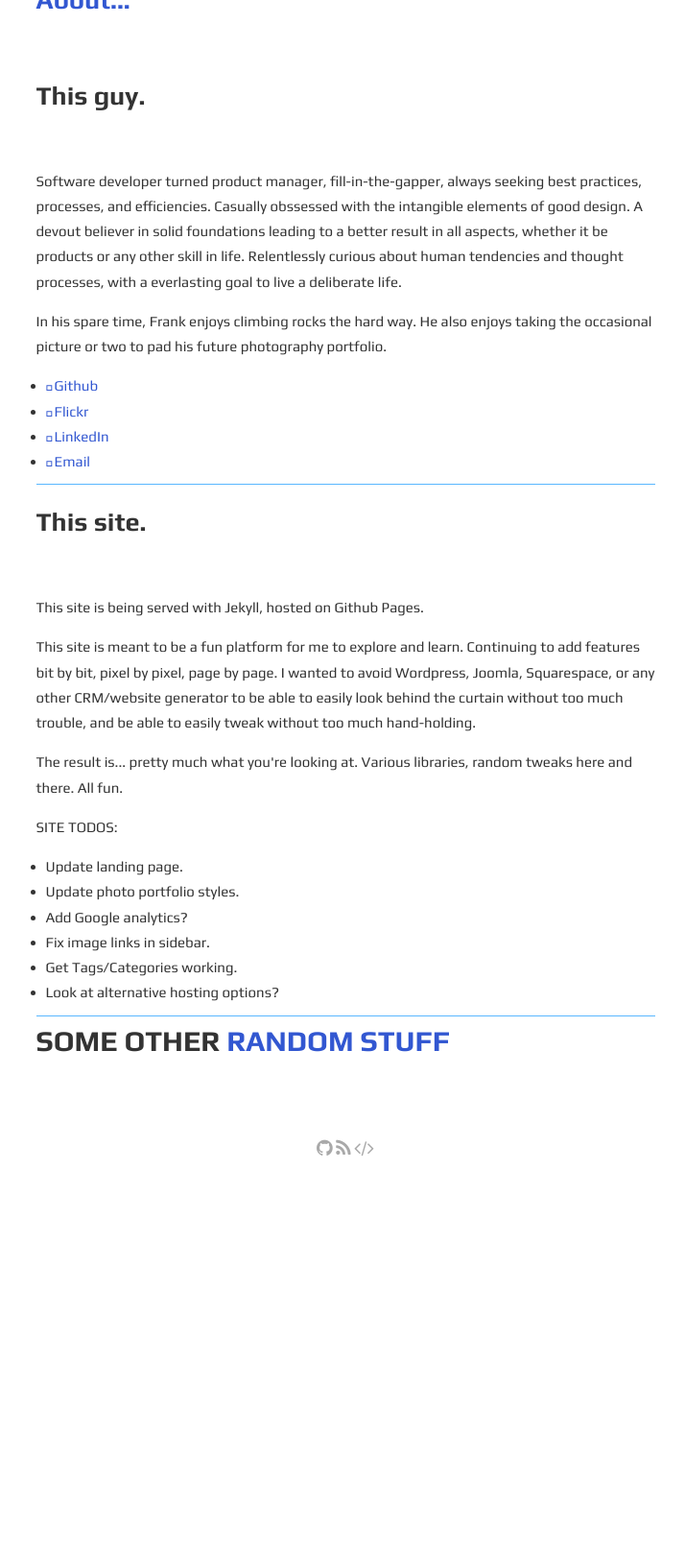
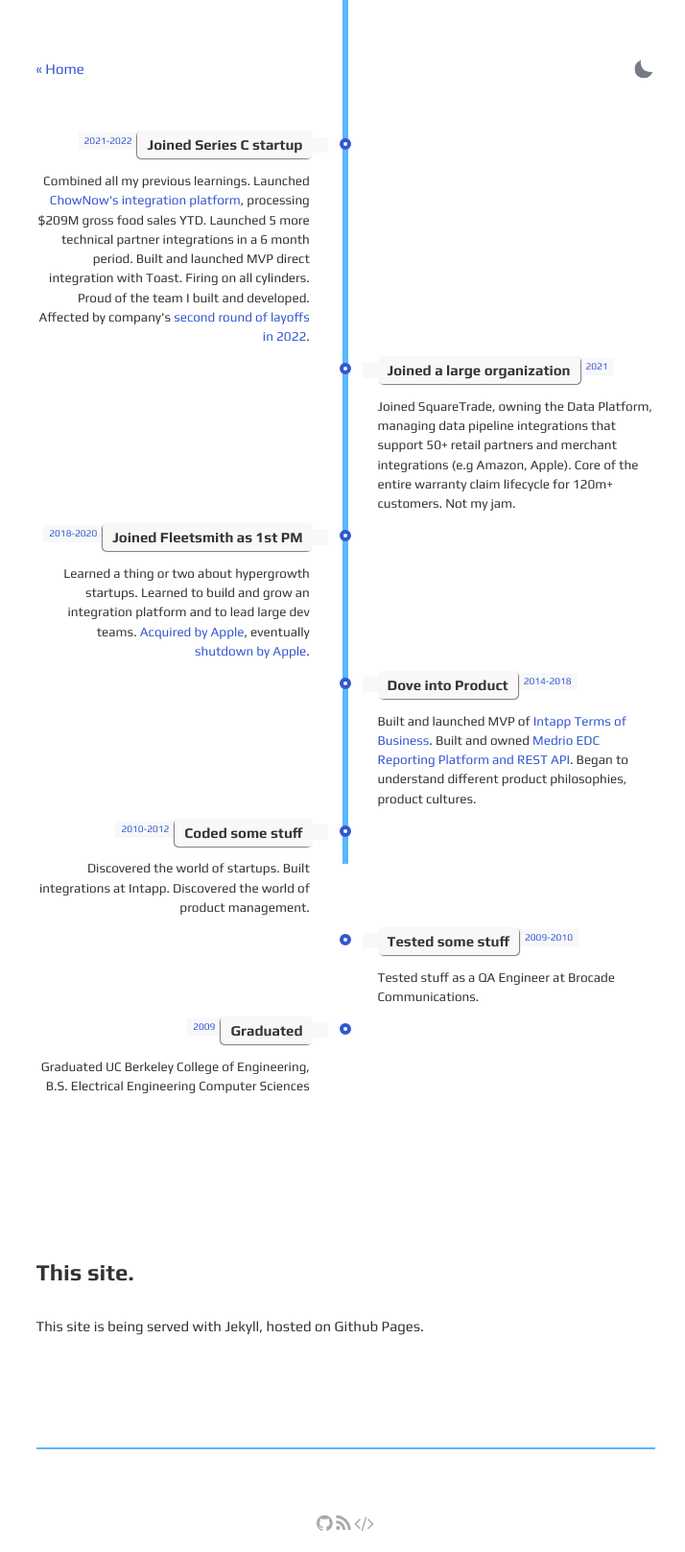
Before and after one commit to justsayknarf/justsayknarf.github.io, a Jekyll site: the page built from about/index.html, in a window 1280 px wide. Shown: the whole page at 96% size, without its empty margins (280-994 px from the left). Built offline with Jekyll 4.4.1, drawn with Linux system fonts in a browser that asks for light colours; before the commit the page ends 1226 px from its top, so only the background shows below that.

Commit message:
updated about page

```diff
--- a/about/index.html
+++ b/about/index.html
@@ -1,67 +1,138 @@
 ---
 layout: default
 ---
-<div id="main">
-	<article class="post">
-		<header>
-			<div class="title">
-				<h2><a href="#">About...</a></h2>
-			</div>
-		</header>
 
-		<div class="spotlight">
-			<div class="content">
-				<header class="major">
-					<h2>This guy.</h2>
-				</header>
-				<p>Software developer turned product manager, fill-in-the-gapper, always seeking best practices, processes, and efficiencies. Casually obssessed with the intangible elements of good design. A devout believer in solid foundations leading to a better result in all aspects, whether it be products or any other skill in life.  Relentlessly curious about human tendencies and thought processes, with a everlasting goal to live a deliberate life. </p>
-				<p>In his spare time, Frank enjoys climbing rocks the hard way. He also enjoys taking the occasional picture or two to pad his future photography portfolio. </p>
-				<ul class="icons">
-			        <li><a href="http://github.com/justsayknarf/" class="fa-github"><span class="label">Github</span></a></li>
-			        <li><a href="https://www.flickr.com/photos/justsayknarf" class="fa-flickr"><span class="label">Flickr</span></a></li>
-			        <li><a href="https://www.linkedin.com/in/frank-yang-9a51ba18" class="fa-linkedin"><span class="label">LinkedIn</span></a></li>
-			        <li><a href="mailto:frank(dot)kb(dot)yang@gmail.com" class="fa-envelope"><span class="label">Email</span></a></li>
-			      </ul>
-
-			</div>
-		</div>
-
-		<hr>
-
-		<div class="spotlight">
-			<div class="content">
-				<header class="major">
-					<h2>This site.</h2>
-				</header>
-				<p>This site is being served with Jekyll, hosted on Github Pages.</p>
-				<p>This site is meant to be a fun platform for me to explore and learn. Continuing to add features bit by bit, pixel by pixel, page by page. I wanted to avoid Wordpress, Joomla, Squarespace, or any other CRM/website generator to be able to easily look behind the curtain without too much trouble, and be able to easily tweak without too much hand-holding.</p>
-				<p>The result is... pretty much what you're looking at.  Various libraries, random tweaks here and there. All fun.</p>
-
-				<p> SITE TODOS:
-				<ul>
-				<li class="complete">Update landing page.</li>
-				<li class="complete">Update photo portfolio styles.</li>
-				<li class="complete">Add Google analytics?</li>
-				<li>Fix image links in sidebar.</li>
-				<li>Get Tags/Categories working. </li>
-				<li>Look at alternative hosting options?</li>
-				</ul>
+	<section class="post">
+	  <div class="flex-row-between">
+	      <a href="{{ site.url }}{{ site.baseurl }}/">« Home</a>
+	    <button title="Change theme" id="theme-toggle" onclick="modeSwitcher()">
+	      <div></div>
+	    </button>
+	  </div>
+	</section>
 
 
 
-			</div>
-		</div>
+		<section>
+		    <!-- The Timeline -->
 
-		<hr>
+		    <ul class="timeline">
 
-		<h1>Some other <a href="/projects">random stuff</a></h1>
+		        <!-- Item 1 -->
+		        <li>
+		            <div class="direction-l">
+		                <div class="flag-wrapper">
+		                    <span class="flag">Joined Series C startup</span>
+		                    <span class="time-wrapper"><span class="time">2021-2022</span></span>
+		                </div>
+		                <div class="desc">
+		                    Combined all my previous learnings. Launched <a href="https://get.chownow.com/blog/chownow-brings-new-pos-integrations/">ChowNow's integration platform</a>, processing $209M gross food sales YTD.
+		                    Launched 5 more technical partner integrations in a 6 month period. Built and launched MVP direct integration with Toast. Firing on all cylinders. Proud of the team I built and developed.
+		                     Affected by company's <a href="https://www.restaurantbusinessonline.com/technology/chownow-cuts-more-jobs-delivery-demand-levels-out">second round of layoffs in 2022</a>.
+		                </div>
+		            </div>
+		        </li>
 
 
 
+		        <!-- Item 1 -->
+		        <li>
+		            <div class="direction-r">
+		                <div class="flag-wrapper">
+		                    <span class="flag">Joined a large organization</span>
+		                    <span class="time-wrapper"><span class="time">2021</span></span>
+		                </div>
+		                <div class="desc">
+		                    Joined SquareTrade, owning the Data Platform, managing data pipeline integrations that support 50+ retail partners and merchant integrations (e.g Amazon, Apple). Core of the entire warranty claim lifecycle for 120m+ customers. Not my jam.
+		                </div>
+		            </div>
+		        </li>
 
 
 
+		        <!-- Item 1 -->
+		        <li>
+		            <div class="direction-l">
+		                <div class="flag-wrapper">
+		                    <span class="flag">Joined Fleetsmith as 1st PM</span>
+		                    <span class="time-wrapper"><span class="time">2018-2020</span></span>
+		                </div>
+		                <div class="desc">
+		                    Learned a thing or two about hypergrowth startups. Learned to build and grow an integration platform and to lead large dev teams.
+		                    <a href="https://techcrunch.com/2020/06/24/apple-has-acquired-fleetsmith-a-startup-that-helps-it-manage-apple-devices-remotely/"> Acquired by Apple</a>, eventually <a href="https://support.apple.com/en-us/HT213238"> shutdown by Apple</a>.
+		                </div>
+		            </div>
+		        </li>
 
 
-	</article>
-</div>
+		        <!-- Item 1 -->
+		        <li>
+		            <div class="direction-r">
+		                <div class="flag-wrapper">
+		                    <span class="flag">Dove into Product</span>
+		                    <span class="time-wrapper"><span class="time">2014-2018</span></span>
+		                </div>
+		                <div class="desc">
+		                    Built and launched MVP of <a href="https://www.intapp.com/terms/">Intapp Terms of Business</a>.
+		                    Built and owned <a href="https://medrio.com/electronic-data-capture-edc/">Medrio EDC Reporting Platform and REST API</a>.
+		                    Began to understand different product philosophies, product cultures.
+		                </div>
+		            </div>
+		        </li>
+
+
+		        <!-- Item 2 -->
+		        <li>
+		            <div class="direction-l">
+		                <div class="flag-wrapper">
+		                    <span class="flag">Coded some stuff</span>
+		                    <span class="time-wrapper"><span class="time">2010-2012</span></span>
+		                </div>
+		                <div class="desc">
+		                    Discovered the world of startups. Built integrations at Intapp. Discovered the world of product management.
+		                </div>
+		            </div>
+		        </li>
+
+		        <!-- Item 3 -->
+		        <li>
+		            <div class="direction-r">
+		                <div class="flag-wrapper">
+		                    <span class="flag">Tested some stuff</span>
+		                    <span class="time-wrapper"><span class="time">2009-2010</span></span>
+		                </div>
+		                <div class="desc">
+		                    Tested stuff as a QA Engineer at Brocade Communications.
+		                </div>
+		            </div>
+		        </li>
+
+
+		        <!-- Item 4 -->
+		        <li>
+		            <div class="direction-l">
+		                <div class="flag-wrapper">
+		                    <span class="flag">Graduated</span>
+		                    <span class="time-wrapper"><span class="time">2009</span></span>
+		                </div>
+		                <div class="desc">
+		                    Graduated UC Berkeley College of Engineering, B.S. Electrical Engineering Computer Sciences
+		                </div>
+		            </div>
+		        </li>
+
+		    </ul>
+				<br></br>
+			  <br></br>
+			  <br></br>
+		</section>
+
+
+		<section>
+				<h3> This site. </h3>
+				<p>This site is being served with Jekyll, hosted on Github Pages.</p>
+		</section>
+
+		<section>
+			<nav class="post-nav" /nav>
+		</section>
```
Also changed, not shown: about/about.html (renamed from about.html).
